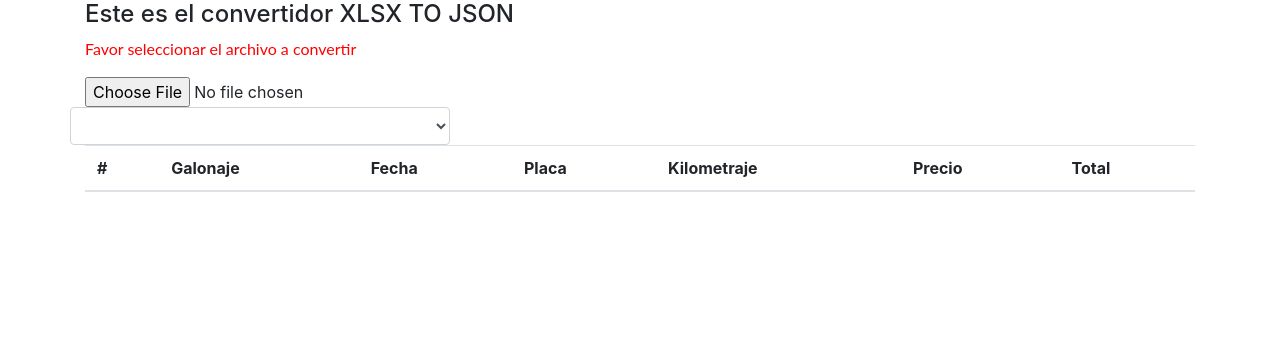
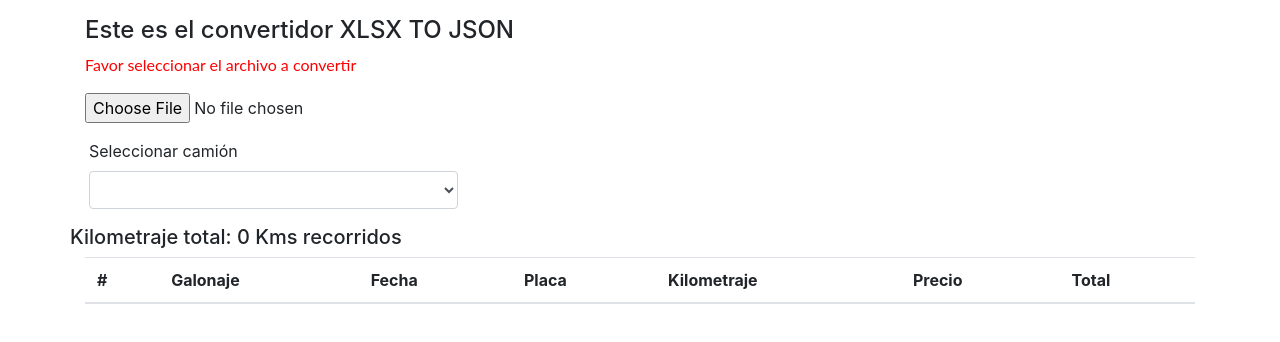
Before and after one commit to Jbenjaruiz/xlsx-to-json-shrqq3, an Angular app: page / in a window 1280 px wide. Shown: the top 342 px of the page. Built offline with nearby package versions, Linux system fonts and the light colour scheme.

Commit message:
2 files modified

```diff
--- a/src/app/app.component.html
+++ b/src/app/app.component.html
@@ -1,20 +1,28 @@
 <div class="container">
-  <h4>{{name}}</h4>
+  <h4 class="mt-3">{{name}}</h4>
   <p>
     Favor seleccionar el archivo a convertir
   </p>
 
-  <input type="file" (change)="onFileChange($event)" />
+  <input  type="file" (change)="onFileChange($event)" />
 
   <!-- <div id="output"></div> -->
   <br>
   <!-- <div *ngIf="willDownload">
   <a id="download"> Download JSON File </a>
 </div> -->
+  <div class="form-group mt-3 ml-1">
+    <label for="camiones">Seleccionar camión</label>
+    <select id="camiones" (change)="generarCalculo()" [(ngModel)]='placa' class="form-control col-4" id="">
+    <option *ngFor="let node of camiones"  [value]="node">{{node}}</option>
+  </select>
+  </div>
+
   <div class="row">
-    <select (change)="generarCalculo()" [(ngModel)]='placa' class="form-control col-4" id="">
-  <option *ngFor="let node of camiones"  [value]="node">{{node}}</option>
- </select>
+    <h5>
+      Kilometraje total: {{totalKms}}
+    </h5>
+
   </div>
 
   <table class="table">
--- a/src/app/app.component.ts
+++ b/src/app/app.component.ts
@@ -10,10 +10,12 @@ export class AppComponent {
   name = "Este es el convertidor XLSX TO JSON ";
   willDownload = false;
   listado: any[] = [];
+  allItems: any[] = [];
   calculoCamion: any[] = [];
   cargasXCamion: any[] = [];
   camiones: any[] = [];
   placa: String;
+  totalKms: String = "0 Kms recorridos ";
   constructor() {}
 
   onFileChange(ev) {
@@ -31,6 +33,7 @@ export class AppComponent {
       }, {});
       console.log("primer objeto", jsonData["Fac. Enero 2021"][0][" TOTAL "]);
       this.listado = jsonData["Fac. Enero 2021"];
+      this.allItems = jsonData["Fac. Enero 2021"];
       const dataString = JSON.stringify(jsonData);
       /*  document.getElementById("output").innerHTML = dataString
         .slice(0, 300)
@@ -52,10 +55,11 @@ export class AppComponent {
 
   generarCalculo() {
     console.log("generar calculo por camion");
-    this.listado.forEach(item => {
-      if (!this.camiones.includes(item["PLACA"])) {
+    this.cargasXCamion = [];
+    this.allItems.forEach(item => {
+      /* if (!this.camiones.includes(item["PLACA"])) {
         this.camiones.push(item["PLACA"]);
-      }
+      } */
       if (this.placa == item["PLACA"]) {
         this.cargasXCamion.push(item);
 
```
